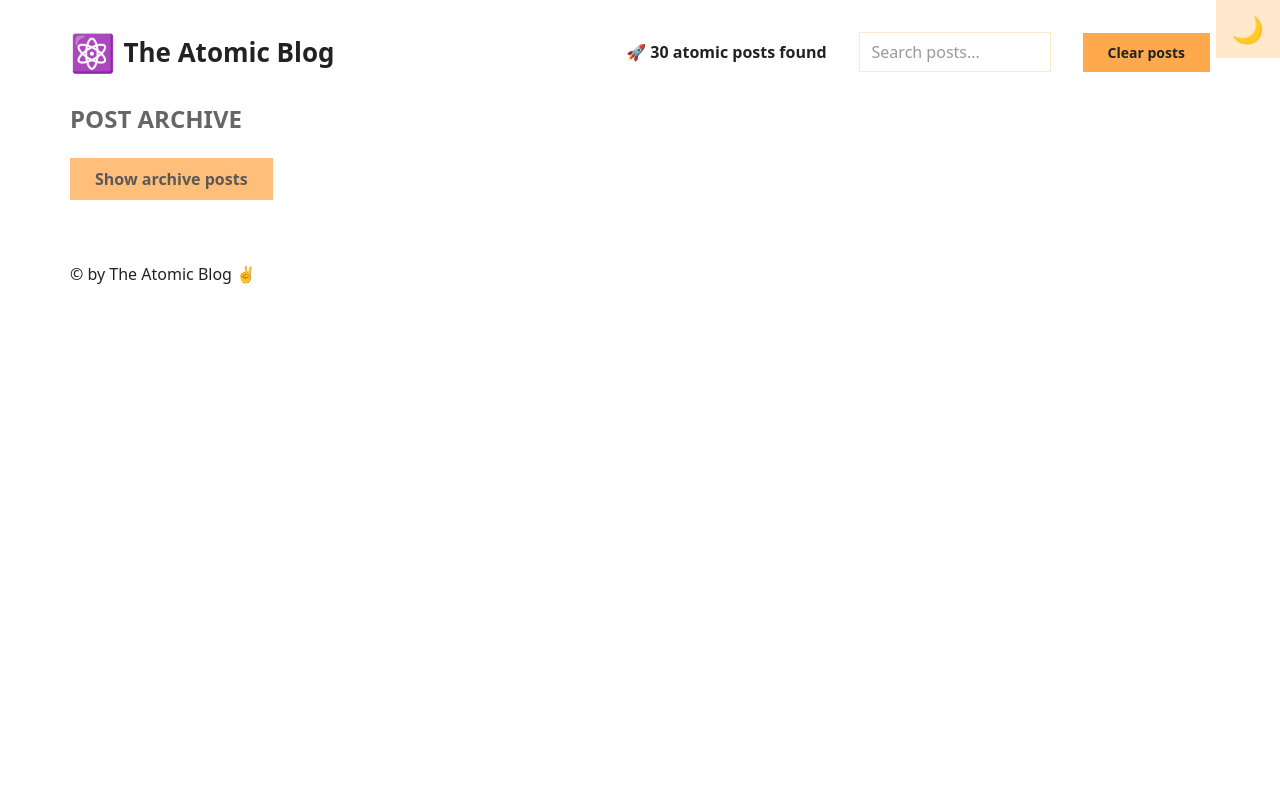
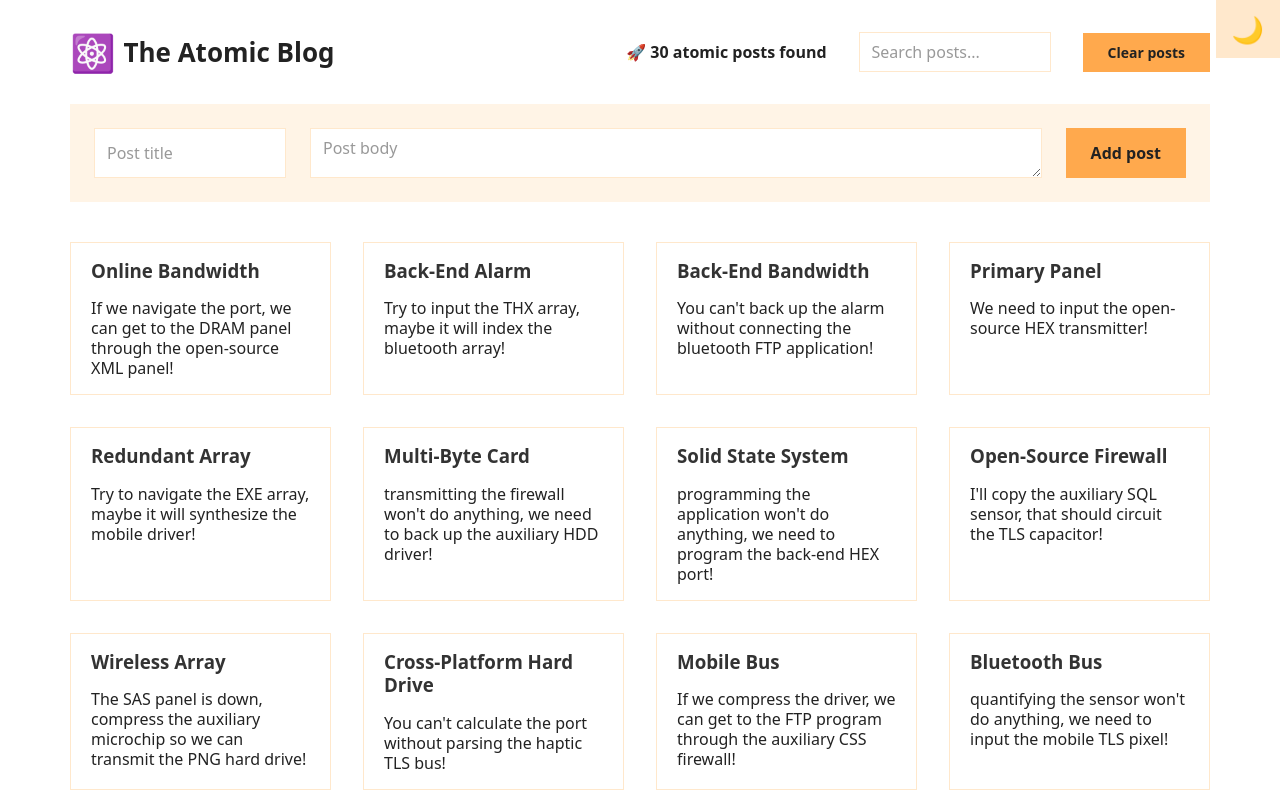
Before and after one commit to Afisphbl/atomic-blog, a React (Create React App) app: page / in a window 1280 px wide. Shown: the top 800 px of the page. Built offline with nearby package versions, Linux system fonts and the light colour scheme.

Commit message:
feat: add FormAddPost, List, Main, and Posts components for post management

```diff
--- a/src/App.js
+++ b/src/App.js
@@ -3,7 +3,7 @@ import { faker } from "@faker-js/faker";
 import { usePosts } from "./context/PostContext";
 import CreateRandomPost from "./components/CreateRandomPost/CreateRandomPost";
 import Header from "./components/Header/Header";
-// import Main from "./components/Main/Main";
+import Main from "./components/Main/Main";
 
 function App() {
   const { isFakeDark, setIsFakeDark } = usePosts();
@@ -18,7 +18,7 @@ function App() {
       </button>
 
       <Header />
-      {/* <Main posts={searchedPosts} onAddPost={handleAddPost} /> */}
+      <Main />
       <Archive />
       <Footer />
     </section>
--- /dev/null
+++ b/src/components/FormAddPost/FormAddPost.jsx
@@ -0,0 +1,32 @@
+import React, { useState } from "react";
+import { usePosts } from "../../context/PostContext";
+
+export default function FormAddPost() {
+  const { handleAddPost } = usePosts();
+  const [title, setTitle] = useState("");
+  const [body, setBody] = useState("");
+
+  const handleSubmit = function (e) {
+    e.preventDefault();
+    if (!body || !title) return;
+    handleAddPost({ title, body });
+    setTitle("");
+    setBody("");
+  };
+
+  return (
+    <form onSubmit={handleSubmit}>
+      <input
+        value={title}
+        onChange={(e) => setTitle(e.target.value)}
+        placeholder="Post title"
+      />
+      <textarea
+        value={body}
+        onChange={(e) => setBody(e.target.value)}
+        placeholder="Post body"
+      />
+      <button>Add post</button>
+    </form>
+  );
+}
--- /dev/null
+++ b/src/components/List/List.jsx
@@ -0,0 +1,15 @@
+import { usePosts } from "../../context/PostContext";
+
+export default function List() {
+  const { posts } = usePosts();
+  return (
+    <ul>
+      {posts.map((post, i) => (
+        <li key={i}>
+          <h3>{post.title}</h3>
+          <p>{post.body}</p>
+        </li>
+      ))}
+    </ul>
+  );
+}
--- /dev/null
+++ b/src/components/Main/Main.jsx
@@ -0,0 +1,12 @@
+import React from "react";
+import FormAddPost from "../FormAddPost/FormAddPost";
+import Posts from "../Post/Post";
+
+export default function Main() {
+  return (
+    <main>
+      <FormAddPost />
+      <Posts />
+    </main>
+  );
+}
--- /dev/null
+++ b/src/components/Post/Post.jsx
@@ -0,0 +1,9 @@
+import List from "../List/List";
+
+export default function Posts() {
+  return (
+    <section>
+      <List />
+    </section>
+  );
+}
```
